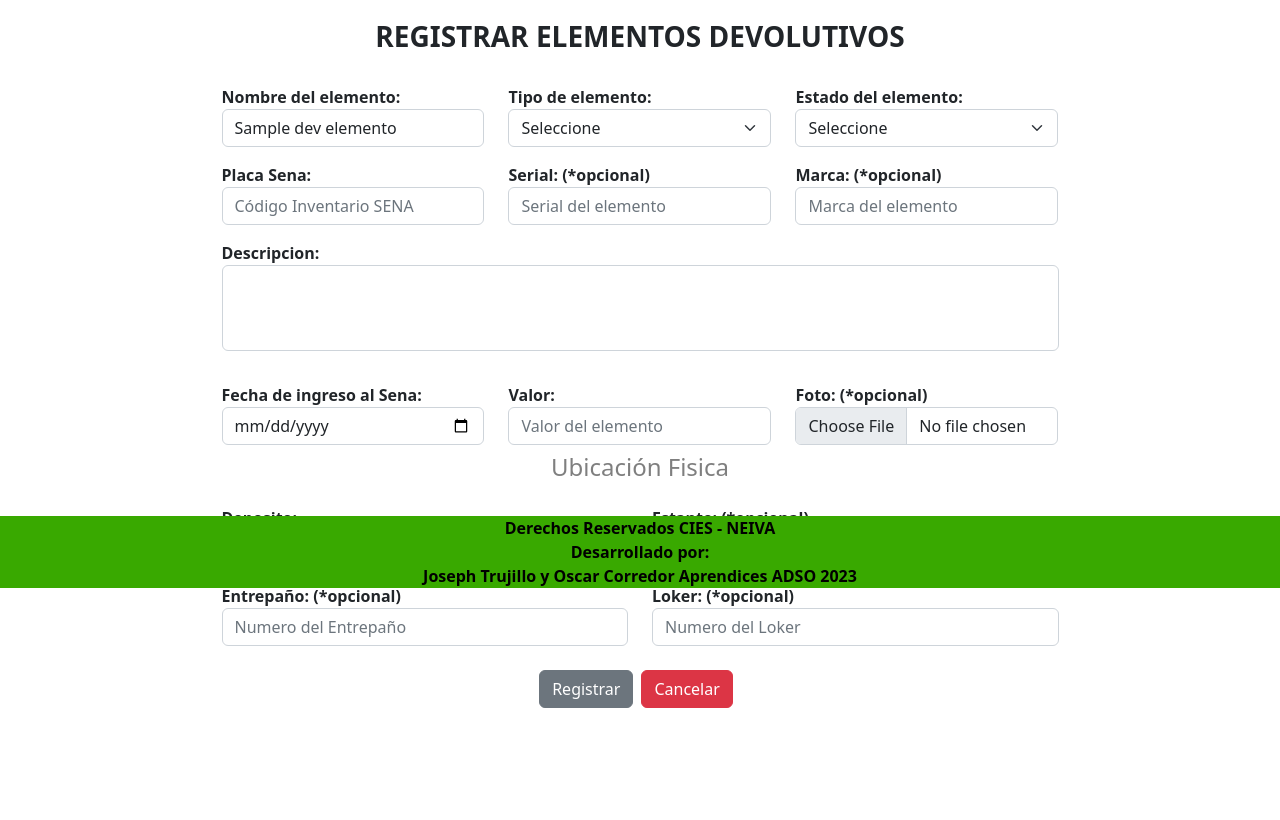
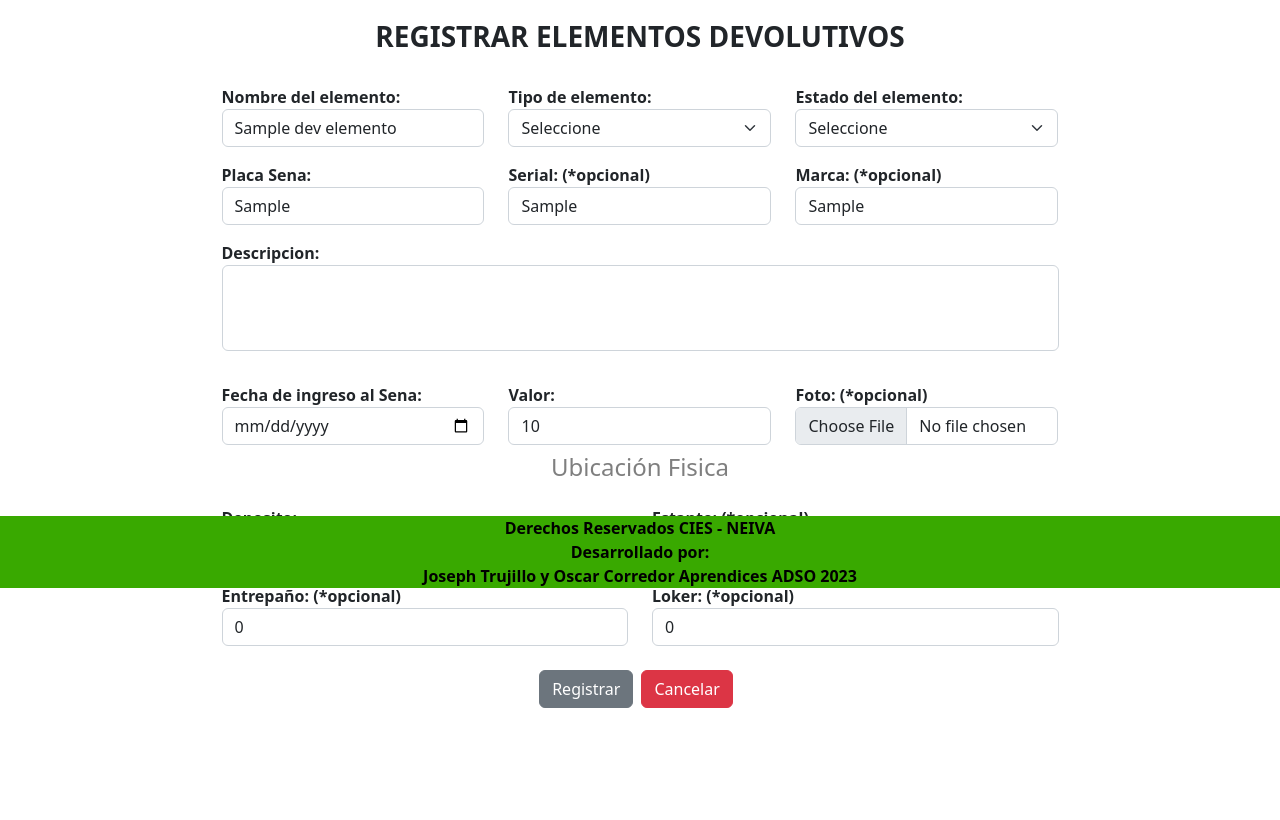
Before and after one commit to Luxon-code/ProyectoConstruccion, a Django app: template GestionInventario/appGestionInventario/templates/administrador/frmRegistrarElementos.html in a window 1280 px wide. Shown: the part 212-1032 px from the top of the page. Run offline with Django 3.2, Linux system fonts and the light colour scheme; the template is opened without the code that fills it: most values are stand-ins (such as "Sample title", 1, 10 or a date in 2020); some libraries are stand-ins or nearby versions.

Commit message:
verificaciones

```diff
--- a/GestionInventario/appGestionInventario/templates/administrador/frmRegistrarElementos.html
+++ b/GestionInventario/appGestionInventario/templates/administrador/frmRegistrarElementos.html
@@ -43,16 +43,19 @@
             <div class="form-group row">
                 <div class="mb-3 col-lg-4">
                     <label for="txtPlacaSena" class="fw-bold">Placa Sena:</label>
-                    <input type="text" name="txtPlacaSena" class="form-control" id="txtPlacaSena" placeholder="Código Inventario SENA" required>
+                    <input type="text" name="txtPlacaSena" class="form-control" id="txtPlacaSena" placeholder="Código Inventario SENA" required
+                    value="{{devolutivo.devPlacaSena}}">
                     <div class="invalid-feedback">Por favor ingrese la placa del elemento</div>
                 </div>
                 <div class="mb-3 col-lg-4">
                     <label for="txtSerial" class="fw-bold">Serial: (*opcional)</label>
-                    <input type="text" name="txtSerial" class="form-control" id="txtSerial" placeholder="Serial del elemento">
+                    <input type="text" name="txtSerial" class="form-control" id="txtSerial" placeholder="Serial del elemento"
+                    value="{{devolutivo.devSerial}}">
                 </div>
                 <div class="mb-3 col-lg-4">
                     <label for="txtMarca" class="fw-bold">Marca: (*opcional)</label>
-                    <input type="text" name="txtMarca" class="form-control" id="txtMarca" placeholder="Marca del elemento">
+                    <input type="text" name="txtMarca" class="form-control" id="txtMarca" placeholder="Marca del elemento"
+                    value="{{devolutivo.devMarca}}">
                 </div>
             </div>
             <div class="form-group row">
@@ -64,6 +67,7 @@
                     name="txtDescripcion"
                     rows="3"
                     style="resize: none"
+                    value = "{{devolutivo.devDescripcion}}"
                     required
                     ></textarea>
                     <div class="invalid-feedback">
@@ -80,6 +84,7 @@
                     class="form-control"
                     id="txtFecha"
                     name="txtFecha"
+                    value="{{devolutivo.devFechaIngresoSENA}}"
                     required
                   />
                   <div class="invalid-feedback">Por favor Seleccione una fecha.</div>
@@ -93,6 +98,7 @@
                     id="txtValor"
                     name="txtValor"
                     placeholder="Valor del elemento"
+                    value="{{devolutivo.devValor}}"
                     required
                   />
                   <div class="invalid-feedback">Por favor ingrese el valor del elemento.</div>
@@ -104,6 +110,7 @@
                       class="form-control"
                       id="fileFoto"
                       name="fileFoto"
+                      value="{{devolutivo.devFoto}}"
                     />
                 </div>
             </div>
@@ -131,6 +138,8 @@
                     id="txtEstante"
                     name="txtEstante"
                     placeholder="Numero del estante"
+                    value="0"
+                    min="0"
                   />
                 </div>
             </div>
@@ -144,6 +153,8 @@
                     id="txtEntrepaño"
                     name="txtEntrepaño"
                     placeholder="Numero del Entrepaño"
+                    value="0"
+                    min="0"
                   />
                 </div>
                 <div class="mt-3 col-lg-6">
@@ -155,6 +166,8 @@
                     id="txtLoker"
                     name="txtLoker"
                     placeholder="Numero del Loker"
+                    value="0"
+                    min="0"
                   />
                 </div>
             </div>
@@ -177,8 +190,6 @@
                 confirmButtonText: 'Aceptar'
             }).then((result) => {
                 if (result.isConfirmed) {
-                    //let formulario = document.getElementById('frmRegistrarDevolutivo');
-                    //formulario.reset();
                     location.href="/vistaRegistrarElementos/"
                 }
             });
@@ -193,7 +204,8 @@
                 confirmButtonText: 'Aceptar'
             }).then((result) => {
                 if (result.isConfirmed) {
-
+                    document.getElementById('cbTipo').value = "{{devolutivo.devElemento.eleTipo}}"
+                    document.getElementById('cbEstado').value = "{{devolutivo.devElemento.eleEstado}}"
                 }
             })
         </script>
--- a/GestionInventario/appGestionInventario/views.py
+++ b/GestionInventario/appGestionInventario/views.py
@@ -242,5 +242,5 @@ def registrarElementos(request):
     except Error as error:
         transaction.rollback()
         mensaje=f"{error}"
-    retorno = {"mensaje":mensaje,"devolutivo": devolutivo,"estado":estado}
+    retorno = {"mensaje":mensaje,"devolutivo": devolutivo,"estado":estado,"tipoElemento": tipoElemento,"estadoElemento":estadosElementos}
     return render(request,"administrador/frmRegistrarElementos.html",retorno)
```
